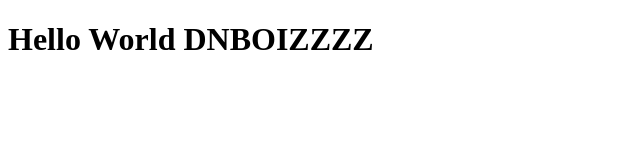
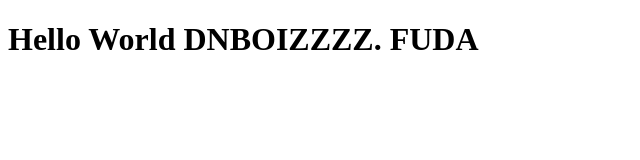
Before and after one commit to daovo739/hackathon_be_node, a website: page public/index.html in a window 1280 px wide. Shown: the whole page, without its empty margins (0-640 px from the left). Drawn offline with Linux system fonts and the light colour scheme.

Commit message:
test in laptop

```diff
--- a/public/index.html
+++ b/public/index.html
@@ -7,6 +7,6 @@
     <title>Document</title>
   </head>
   <body>
-    <h1>Hello World DNBOIZZZZ</h1>
+    <h1>Hello World DNBOIZZZZ. FUDA</h1>
   </body>
 </html>
```
